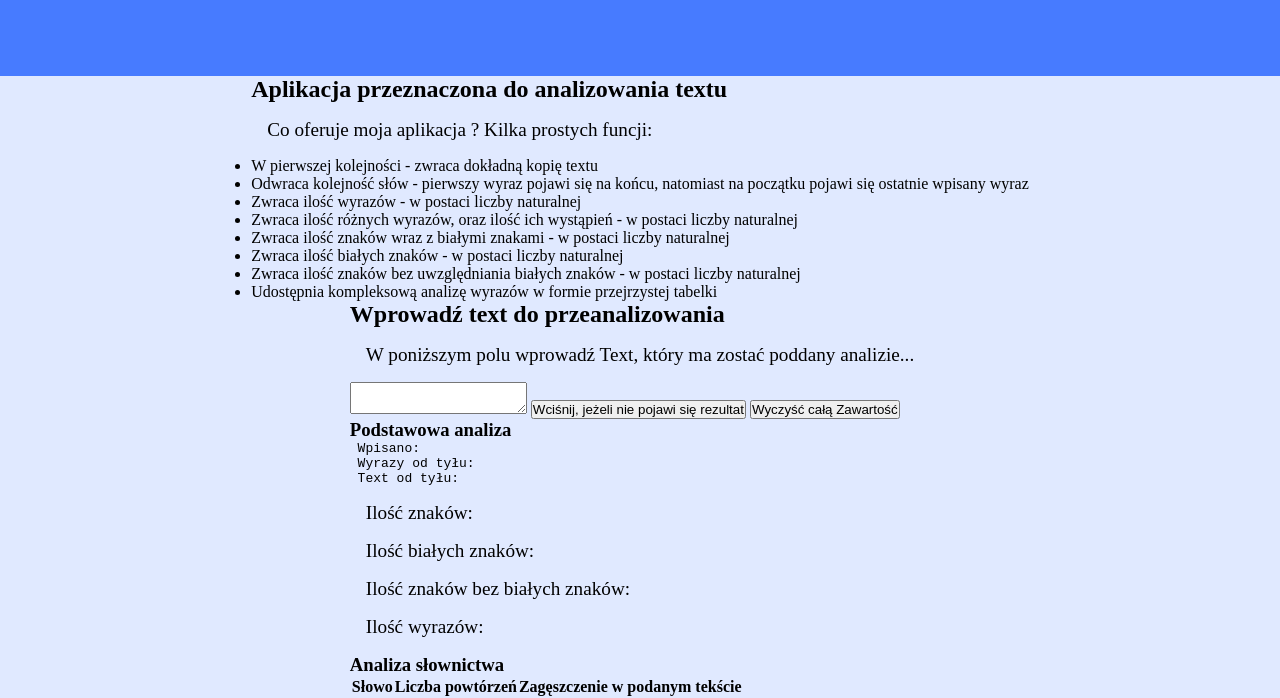
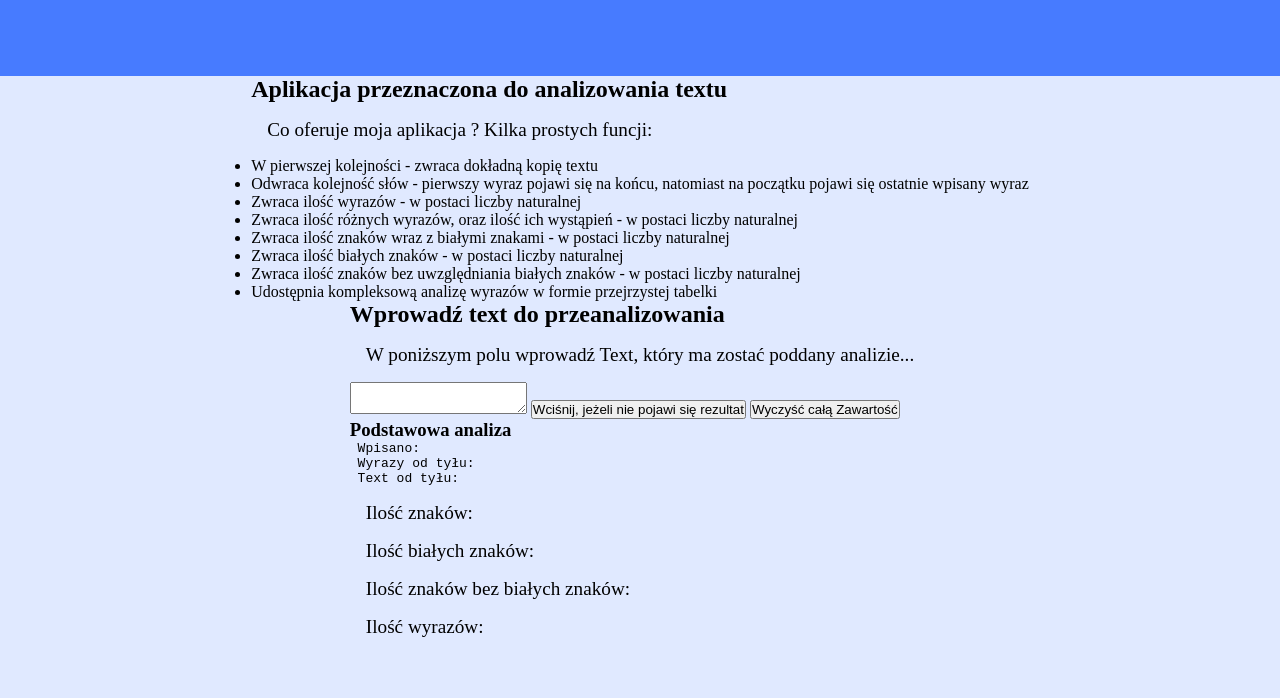
Before and after one commit to Nitr0Skay/text-analyzer, a plain HTML site: page index.html in a window 1280 px wide. Shown: the part 137-835 px from the top of the page. After the commit the page ends 800 px from the top, so only its background shows below. Drawn offline with Linux system fonts and the light colour scheme; a small style sheet from the web is missing.

Commit message:
Comment out the unecessary code

```diff
--- a/index.html
+++ b/index.html
@@ -8,7 +8,6 @@
    <link rel="Stylesheet" type="text/css" href="styles.css" />
    <script type="text/javascript" src="script.js" charset="utf-8" defer></script>
    <link rel="stylesheet" href="https://cdnjs.cloudflare.com/ajax/libs/font-awesome/6.5.2/css/all.min.css" integrity="sha512-HoKXrpU5RgrscF0S1xV6fG6iQfWCp0Bmtf7oX2/6tT5wXUMPtFTiN5mZDvRISTbpMylmpZ7oraPAJ2XnkXYm8w==" crossorigin="anonymous" referrerpolicy="no-referrer" />
-
 
 </head>
 <body>
@@ -55,7 +54,7 @@
 			<p id="words-count"> Ilość wyrazów: </p>
 		</section>
 
-		<section id="word-analyze" class="word-analyze">
+		<!-- <section id="word-analyze" class="word-analyze">
 			<h3> Analiza słownictwa </h3>
 
 			<table>
@@ -65,7 +64,7 @@
 					<th> Zagęszczenie w podanym tekście </th>
 				</tr>
 			</table>
-		</section>
+		</section> -->
 	</section>
 </body>
 </html>
```
